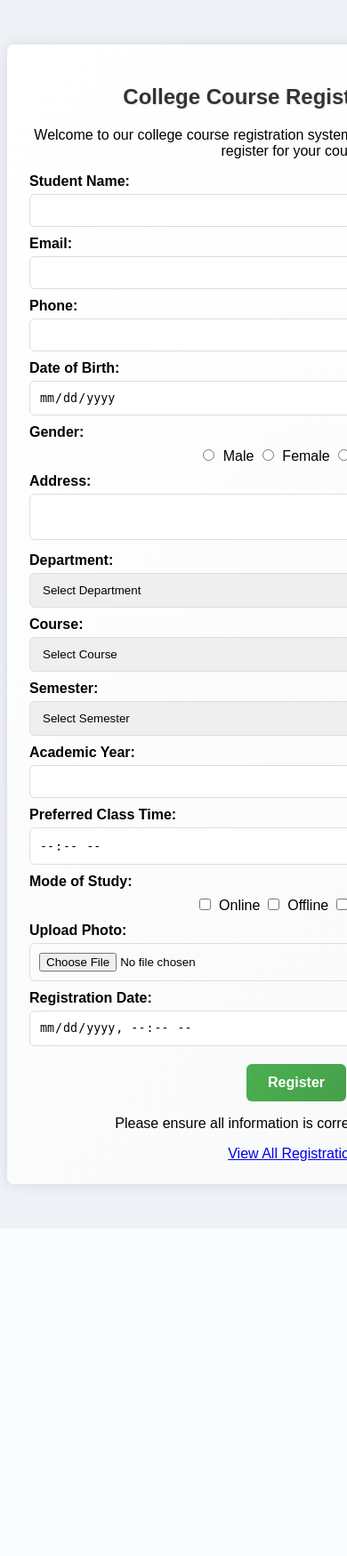
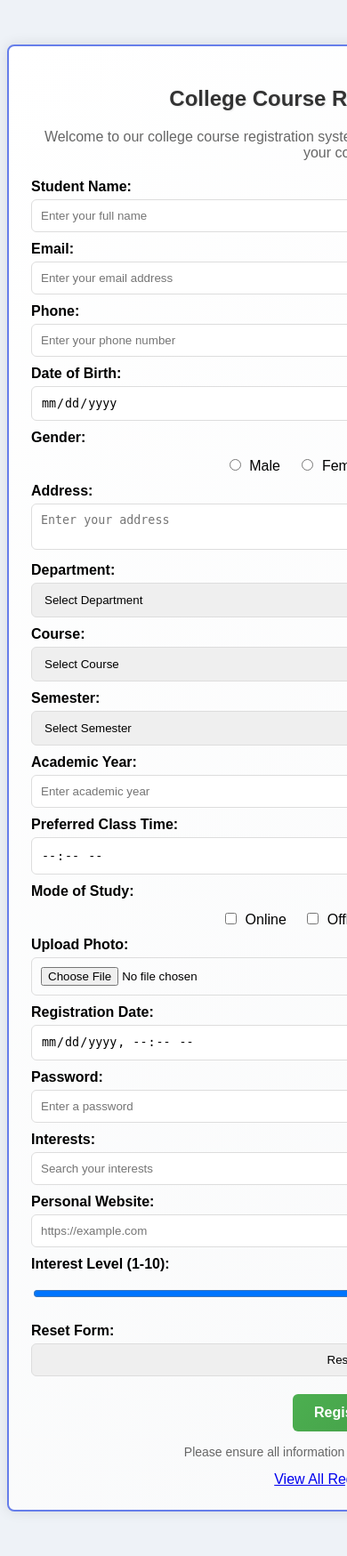
Before and after one commit to Sahanabu/registration-form, a PHP site: page /index.html in a window 390 px wide; the page is wider, and only the part inside the window is pictured. Shown: that part at 89% size. Before the commit the page ends 1344 px from the top of that part, so only its background shows below. Run offline with PHP 8.4, Linux system fonts and the light colour scheme.

Commit message:
Add favorite color field with color picker and live preview, PDF upload field, phone number validation, and UI improvements

```diff
--- a/database.sql
+++ b/database.sql
@@ -19,5 +19,10 @@ CREATE TABLE IF NOT EXISTS users (
     mode_of_study TEXT,
     photo VARCHAR(255),
     registration_date DATETIME NOT NULL,
+    password VARCHAR(255) NOT NULL,
+    search VARCHAR(255),
+    url VARCHAR(255),
+    interest_level INT,
+    favorite_color VARCHAR(7),
     created_at TIMESTAMP DEFAULT CURRENT_TIMESTAMP
 );
--- a/index.html
+++ b/index.html
@@ -13,25 +13,27 @@
     <h2>College Course Registration Form</h2>
     <p class="welcome-message">Welcome to our college course registration system. Please fill out the form below to register for your course.</p>
     <form id="courseForm" method="POST" action="insert.php" enctype="multipart/form-data">
-      <label for="student_name">Student Name:</label>
-      <input type="text" id="student_name" name="student_name" required><br>
+      <label>Student Name:</label>
+      <input type="text" name="student_name" placeholder="Enter your full name" required><br>
 
-      <label for="student_email">Email:</label>
-      <input type="email" id="student_email" name="student_email" required><br>
+      <label>Email:</label>
+      <input type="email" name="student_email" placeholder="Enter your email address" required><br>
 
-      <label for="student_phone">Phone:</label>
-      <input type="tel" id="student_phone" name="student_phone" required><br>
+      <label>Phone:</label>
+      <input type="tel" name="student_phone" placeholder="Enter your phone number" required><br>
 
-      <label for="date_of_birth">Date of Birth:</label>
-      <input type="date" id="date_of_birth" name="date_of_birth" required><br>
+      <label>Date of Birth:</label>
+      <input type="date" name="date_of_birth" title="Select your date of birth" required><br>
 
-      <label for="gender">Gender:</label>
-      <input type="radio" id="male" name="gender" value="Male" title="Male" required> Male
-      <input type="radio" id="female" name="gender" value="Female" title="Female" required> Female
-      <input type="radio" id="other" name="gender" value="Other" title="Other" required> Other<br>
+      <label>Gender:</label>
+      <div class="radio-group">
+        <input type="radio" id="male" name="gender" value="Male" required> <label for="male">Male</label>
+        <input type="radio" id="female" name="gender" value="Female" required> <label for="female">Female</label>
+        <input type="radio" id="other" name="gender" value="Other" required> <label for="other">Other</label>
+      </div>
 
-      <label for="address">Address:</label>
-      <textarea id="address" name="address" required></textarea><br>
+      <label>Address:</label>
+      <textarea name="address" placeholder="Enter your address" required></textarea><br>
 
       <label for="department">Department:</label>
       <select id="department" name="department" required>
@@ -67,26 +69,43 @@
         <option value="8th">8th</option>
       </select><br>
 
-      <label for="year">Academic Year:</label>
-      <input type="number" id="year" name="year" min="2020" max="2030" required><br>
+      <label>Academic Year:</label>
+      <input type="number" name="year" min="2020" max="2030" placeholder="Enter academic year" required><br>
 
-      <label for="preferred_time">Preferred Class Time:</label>
-      <input type="time" id="preferred_time" name="preferred_time" required><br>
+      <label>Preferred Class Time:</label>
+      <input type="time" name="preferred_time" title="Select your preferred class time" required><br>
 
-      <label for="mode_of_study">Mode of Study:</label>
-      <input type="checkbox" id="online" name="mode_of_study[]" value="Online" title="Online"> Online
-      <input type="checkbox" id="offline" name="mode_of_study[]" value="Offline" title="Offline"> Offline
-      <input type="checkbox" id="hybrid" name="mode_of_study[]" value="Hybrid" title="Hybrid"> Hybrid<br>
+      <label>Mode of Study:</label>
+      <div class="checkbox-group">
+        <input type="checkbox" id="online" name="mode_of_study[]" value="Online"> <label for="online">Online</label>
+        <input type="checkbox" id="offline" name="mode_of_study[]" value="Offline"> <label for="offline">Offline</label>
+        <input type="checkbox" id="hybrid" name="mode_of_study[]" value="Hybrid"> <label for="hybrid">Hybrid</label>
+      </div>
 
-      <label for="photo">Upload Photo:</label>
-      <input type="file" id="photo" name="photo" accept="image/*" required><br>
+      <label>Upload Photo:</label>
+      <input type="file" name="photo" accept="image/*" title="Upload your photo" required><br>
 
-      <label for="registration_date">Registration Date:</label>
-      <input type="datetime-local" id="registration_date" name="registration_date" required><br>
+      <label>Registration Date:</label>
+      <input type="datetime-local" name="registration_date" title="Select registration date and time" required><br>
+
+      <label>Password:</label>
+      <input type="password" name="password" placeholder="Enter a password" required><br>
+
+      <label>Interests:</label>
+      <input type="search" name="search" placeholder="Search your interests" title="Search for your interests"><br>
+
+      <label>Personal Website:</label>
+      <input type="url" name="url" placeholder="https://example.com" title="Enter your personal website URL"><br>
+
+      <label>Interest Level (1-10):</label>
+      <input type="range" name="range" min="1" max="10" title="Select your interest level from 1 to 10"><br>
+
+      <label>Reset Form:</label>
+      <input type="reset" name="reset" value="Reset"><br>
 
       <button type="submit">Register</button>
-    </form>
-    <p class="note-message">Please ensure all information is correct before submitting.</p>
+      </form>
+    <p class="footer-message">Please ensure all information is correct before submitting.</p>
     <a href="view.php">View All Registrations</a>
   </div>
 </body>
--- a/script.js
+++ b/script.js
@@ -5,5 +5,24 @@ $(document).ready(function(){
       alert("Please enter a valid 10-digit phone number.");
       return false;
     }
+
+    const url = $("input[name='url']").val();
+    if(url && !/^https?:\/\/.+\..+/.test(url)){
+      alert("Please enter a valid URL starting with http:// or https://.");
+      return false;
+    }
+  });
+
+  // Live update color preview
+  $('#favorite_color').on('input', function() {
+    $('#color_preview').css('background-color', $(this).val());
+  });
+
+  // Initialize with default color
+  $('#color_preview').css('background-color', $('#favorite_color').val());
+
+  // Restrict phone input to numbers only
+  $("input[name='student_phone']").on("input", function(){
+    this.value = this.value.replace(/\D/g, '');
   });
 });
--- a/style.css
+++ b/style.css
@@ -5,9 +5,10 @@ body {
 }
 .container {
     background: linear-gradient(135deg, #ffffff 0%, #f8f9fa 100%);
-    width: 600px;
+    width: 700px;
     margin: 50px auto;
     padding: 25px;
+    border: 2px solid #667eea;
     border-radius: 8px;
     box-shadow: 0 0 15px rgba(0,0,0,0.1);
 }
@@ -23,7 +24,7 @@ label {
     font-weight: bold;
     text-align: left;
 }
-input[type="text"], input[type="email"], input[type="tel"], input[type="date"], input[type="time"], input[type="datetime-local"], input[type="number"], input[type="file"], textarea, select {
+input[type="text"], input[type="email"], input[type="tel"], input[type="date"], input[type="time"], input[type="datetime-local"], input[type="number"], input[type="file"], input[type="password"], input[type="search"], input[type="url"], input[type="range"], input[type="color"], input[type="image"], input[type="reset"], textarea, select {
     width: 100%;
     padding: 10px;
     margin-top: 5px;
@@ -32,7 +33,7 @@ input[type="text"], input[type="email"], input[type="tel"], input[type="date"],
     box-sizing: border-box;
     transition: border-color 0.3s ease;
 }
-input[type="text"]:focus, input[type="email"]:focus, input[type="tel"]:focus, input[type="date"]:focus, input[type="time"]:focus, input[type="datetime-local"]:focus, input[type="number"]:focus, input[type="file"]:focus, textarea:focus, select:focus {
+input[type="text"]:focus, input[type="email"]:focus, input[type="tel"]:focus, input[type="date"]:focus, input[type="time"]:focus, input[type="datetime-local"]:focus, input[type="number"]:focus, input[type="file"]:focus, input[type="password"]:focus, input[type="search"]:focus, input[type="url"]:focus, input[type="range"]:focus, input[type="color"]:focus, input[type="image"]:focus, input[type="reset"]:focus, textarea:focus, select:focus {
     outline: none;
     border-color: #007BFF;
     box-shadow: 0 0 5px rgba(0,123,255,0.3);
@@ -96,6 +97,17 @@ th {
     font-weight: bold;
 }
 
+.view-container {
+    background: white;
+    width: 95%;
+    max-width: 1200px;
+    margin: 20px auto;
+    padding: 25px;
+    border: 2px solid #667eea;
+    border-radius: 8px;
+    box-shadow: 0 0 10px rgba(0,0,0,0.1);
+}
+
 table a {
     color: #007BFF;
     text-decoration: none;
@@ -103,3 +115,41 @@ table a {
 table a:hover {
     text-decoration: underline;
 }
+
+.welcome-message {
+    text-align: center;
+    margin-bottom: 20px;
+    color: #666;
+    font-size: 16px;
+}
+
+.footer-message {
+    text-align: center;
+    margin-top: 15px;
+    color: #666;
+    font-size: 14px;
+}
+
+.color {
+    display: flex;
+    align-items: center;
+    gap: 10px;
+    margin-top: 10px;
+}
+
+.color input[type="color"] {
+    width: 60px;
+    height: 35px;
+    border: none;
+    cursor: pointer;
+    background: none;
+}
+
+#color_preview {
+    width: 60px;
+    height: 30px;
+    border: 2px solid #ccc;
+    border-radius: 4px;
+    background-color: transparent;
+    box-shadow: 0 2px 4px rgba(0,0,0,0.1);
+}
```
Also changed, not shown: TODO.md (+11 -1 lines), edit.php (+21 -0 lines), index.php (+27 -2 lines), insert.php (+33 -3 lines), update.php (+9 -2 lines), view.php (+8 -1 lines), uploads/aadhar card.jpg (added), uploads/veena.jpg (added), 1 other file.
